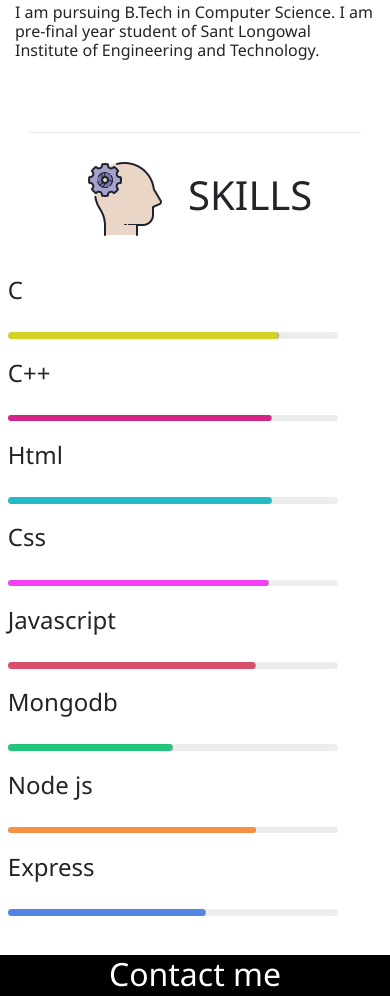
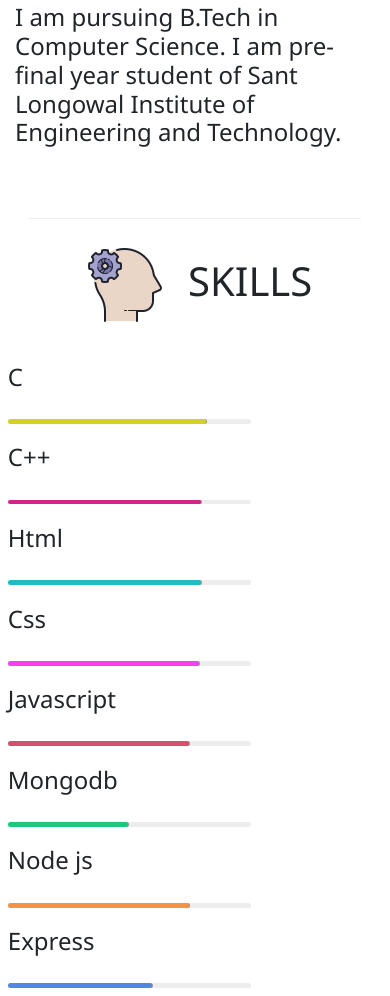
Before and after one commit to Manjeeta123/-, a plain HTML site: page index.html in a window 390 px wide. Shown: the part 1514-2510 px from the top of the page. Drawn offline with nearby package versions, Linux system fonts and the light colour scheme.

Commit message:
Update index.html

```diff
--- a/index.html
+++ b/index.html
@@ -117,7 +117,7 @@
           <img class="edu-img" src="imges\university.png" alt="Btech">
         </div>
         <div class="col-sm-6 ">
-          <h6>
+          <h4>
             I am pursuing B.Tech in Computer Science. I am pre-final year student of Sant Longowal Institute of Engineering and Technology.
           </h4>
         </div>
@@ -141,11 +141,11 @@
 
 
        <div class="row">
-         <div class="col-md-2 col-sm-4 skill-row">
+         <div class="col-md-2 col-sm-4 col-9 skill-row">
 
             <h4>C</h4>
          </div>
-         <div class="col-sm-8 col-md-4 skill-row">
+         <div class="col-sm-8 col-md-4 col-9 skill-row">
 
            <div class="bar">
              <div class="skill c ">
@@ -154,11 +154,11 @@
            </div>
          </div>
 
-         <div class="col-md-2 col-sm-4 skill-row">
+         <div class="col-md-2 col-sm-4 col-9 skill-row">
             <h4>C++</h4>
 
          </div>
-         <div class="col-sm-8 col-md-4 skill-row">
+         <div class="col-sm-8 col-md-4  col-9 skill-row">
 
            <div class="bar">
              <div class="skill cpp">
@@ -169,10 +169,10 @@
 
        </div>
        <div class="row">
-         <div class="col-md-2 col-sm-4 skill-row">
+         <div class="col-md-2 col-sm-4 col-9 skill-row">
             <h4>Html   </h4>
          </div>
-         <div class="col-sm-8 col-md-4 skill-row">
+         <div class="col-sm-8 col-md-4 col-9 skill-row">
 
            <div class="bar">
              <div class="skill html"></div>
@@ -180,10 +180,10 @@
 
 
          </div>
-         <div class="col-md-2 col-sm-4 skill-row">
+         <div class="col-md-2 col-sm-4 col-9 skill-row">
            <h4>Css</h4>
          </div>
-         <div class="col-sm-8 col-md-4 skill-row">
+         <div class="col-sm-8 col-md-4 col-9 skill-row">
 
            <div class="bar">
              <div class="skill css"> </div>
@@ -197,10 +197,10 @@
 
 
        <div class="row">
-         <div class="col-md-2 col-sm-4 skill-row">
+         <div class="col-md-2 col-sm-4 col-9 skill-row">
             <h4>Javascript</h4>
          </div>
-         <div class="col-sm-8 col-md-4 skill-row">
+         <div class="col-sm-8 col-md-4 col-9 skill-row">
 
            <div class="bar">
              <div class="skill Javascript"></div>
@@ -209,11 +209,11 @@
 
          </div>
 
-         <div class="col-md-2 col-sm-4 skill-row">
+         <div class="col-md-2 col-sm-4 col-9 skill-row">
          <h4>Mongodb</h4>
 
          </div>
-         <div class="col-sm-8 col-md-4 skill-row">
+         <div class="col-sm-8 col-md-4 col-9 skill-row">
 
            <div class="bar">
              <div class="skill Mongodb">
@@ -224,11 +224,11 @@
 
        </div>
        <div class="row">
-         <div class="col-md-2 col-sm-4 skill-row">
+         <div class="col-md-2 col-sm-4 col-9 skill-row">
 
             <h4>Node js</h4>
          </div>
-         <div class="col-sm-8 col-md-4 skill-row">
+         <div class="col-sm-8 col-md-4 col-9 skill-row">
 
            <div class="bar">
              <div class="skill Nodejs ">
@@ -237,11 +237,11 @@
            </div>
          </div>
 
-         <div class="col-md-2 col-sm-4 skill-row">
+         <div class="col-md-2 col-sm-4 col-9 skill-row">
             <h4>Express</h4>
 
          </div>
-         <div class="col-sm-8 col-md-4 skill-row">
+         <div class="col-sm-8 col-md-4 col-9 skill-row">
 
            <div class="bar">
              <div class="skill Express">
```
